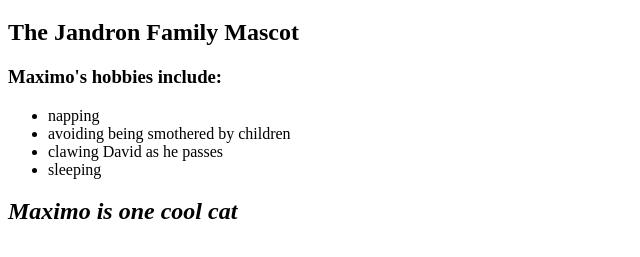
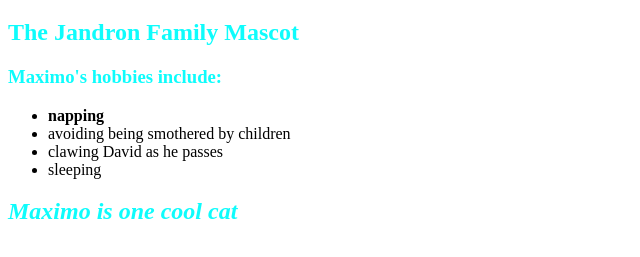
Before and after one commit to jando79/pet-webpage, a plain HTML site: page index.html in a window 1280 px wide. Shown: the part 87-344 px from the top of the page, without its empty margins (0-640 px from the left). Drawn offline with Linux system fonts and the light colour scheme.

Commit message:
add id and class attributes

```diff
--- a/css/styles.css
+++ b/css/styles.css
@@ -0,0 +1,7 @@
+.intro {
+  color:rgb(14, 252, 252);
+}
+
+#m {
+  font-weight: bold;
+}
--- a/index.html
+++ b/index.html
@@ -7,14 +7,14 @@
 <body>
   <img src="C:\Users\jandr\OneDrive\Desktop\maximo.jpg" alt="A photo of Maximo.">
   <h1>Maximo Snowflake</h1>
-  <h2>The Jandron Family Mascot</h2>
-  <h3>Maximo's hobbies include:</h3>
+  <h2 class="intro">The Jandron Family Mascot</h2>
+  <h3 class="intro">Maximo's hobbies include:</h3>
     <ul>
-      <li>napping</li>
+      <li id="m">napping</li>
       <li>avoiding being smothered by children</li>
       <li>clawing David as he passes</li>
       <li>sleeping</li>
     </ul>
-  <h2><em>Maximo is one cool cat</em></h2>
+  <h2 class="intro"><em>Maximo is one cool cat</em></h2>
 </body>
 </html>
```
